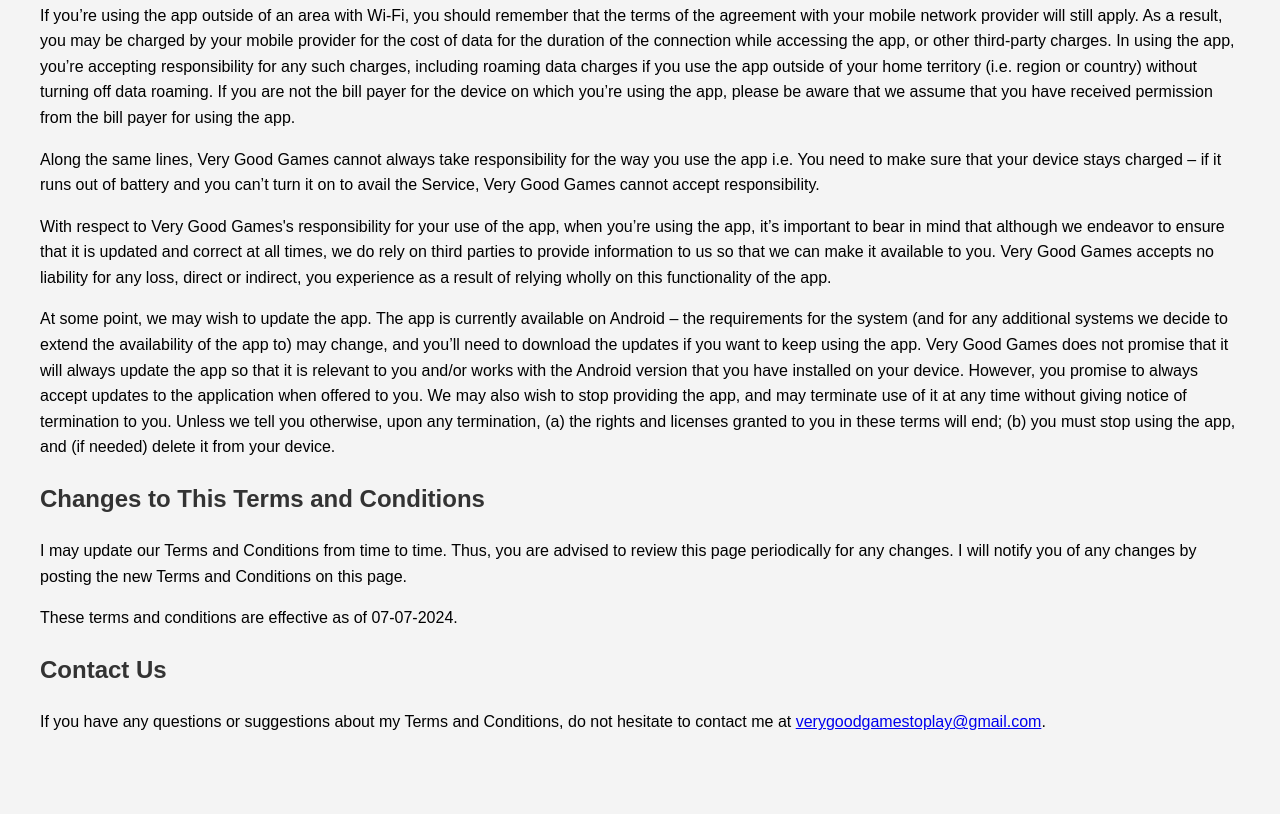
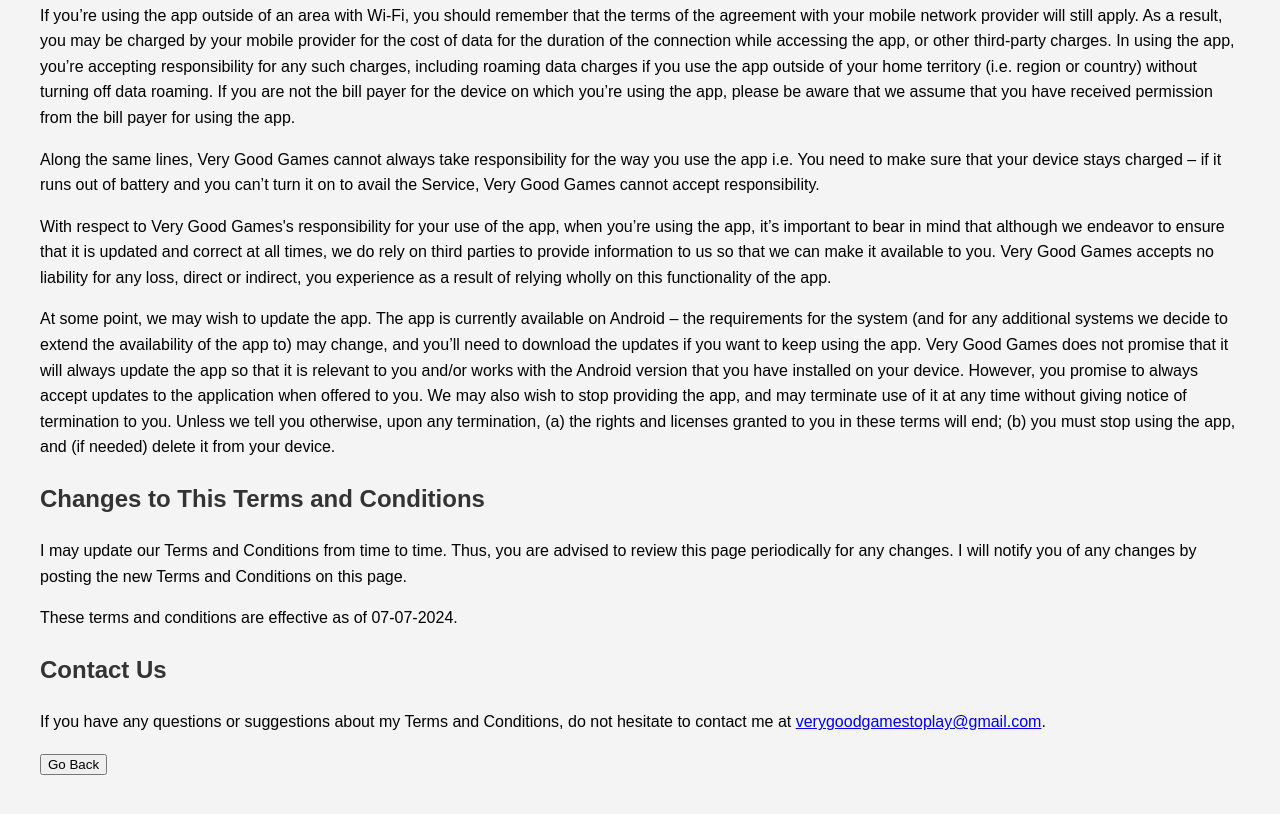
Before and after one commit to belovedparvez/site, a plain HTML site: page terms-of-use.html in a window 1280 px wide. Shown: the part 781-1595 px from the top of the page. Before the commit the page ends 1572 px from the top, so only its background shows below. Drawn offline with Linux system fonts and the light colour scheme.

Commit message:
Update terms-of-use.html

```diff
--- a/terms-of-use.html
+++ b/terms-of-use.html
@@ -44,5 +44,7 @@
 
     <h2>Contact Us</h2>
     <p>If you have any questions or suggestions about my Terms and Conditions, do not hesitate to contact me at <a href="mailto:verygoodgamestoplay@gmail.com">verygoodgamestoplay@gmail.com</a>.</p>
+
+    <button onclick="window.location.href='index.html';">Go Back</button>
 </body>
 </html>
```
